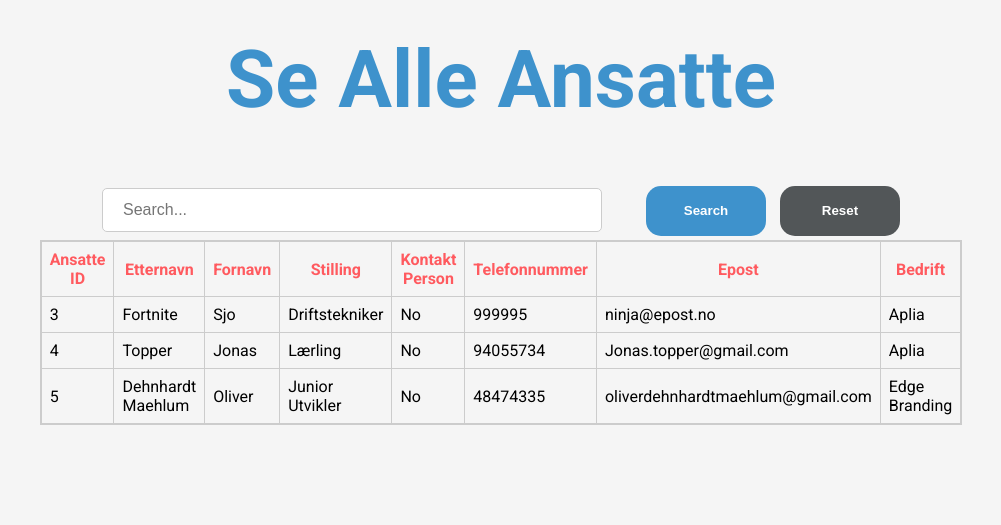
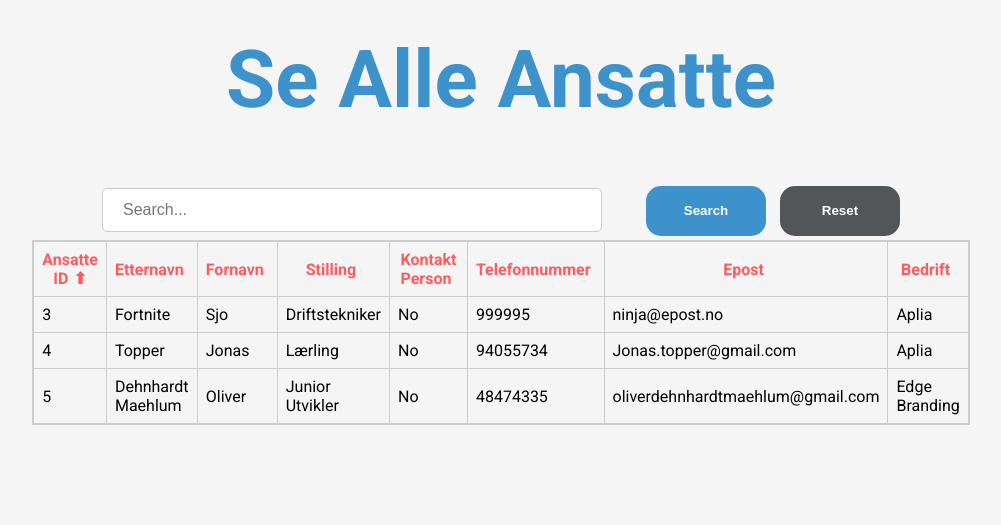
Before and after one commit to JonasTopper/Bedriftsportalen, a PHP site: page /CRUD/alle_ansatte.php in a window 1280 px wide. Shown: the part 485-1010 px from the top of the page, without its empty margins (139-1140 px from the left). Run offline with PHP 8.4, Linux system fonts and the light colour scheme; data comes from the database, SQL or seed files in the repository.

Commit message:
Update alle_ansatte.php

```diff
--- a/CRUD/alle_ansatte.php
+++ b/CRUD/alle_ansatte.php
@@ -53,14 +53,14 @@ $result = mysqli_query($conn, $sql);
     <table class="all-view-table">
         <thead>
             <tr class="alle-ansatte">
-                <th><a href="?sort=ansatte_id&order=<?php echo $order == 'ASC' ? 'desc' : 'asc'; ?>">Ansatte ID</a></th>
-                <th><a href="?sort=ansatte_etternavn&order=<?php echo $order == 'ASC' ? 'desc' : 'asc'; ?>">Etternavn</a></th>
-                <th><a href="?sort=ansatte_fornavn&order=<?php echo $order == 'ASC' ? 'desc' : 'asc'; ?>">Fornavn</a></th>
-                <th><a href="?sort=ansatte_stilling&order=<?php echo $order == 'ASC' ? 'desc' : 'asc'; ?>">Stilling</a></th>
-                <th><a href="?sort=ansatte_kontakt_person&order=<?php echo $order == 'ASC' ? 'desc' : 'asc'; ?>">Kontakt Person</a></th>
-                <th><a href="?sort=ansatte_tlf_nr&order=<?php echo $order == 'ASC' ? 'desc' : 'asc'; ?>">Telefonnummer</a></th>
-                <th><a href="?sort=ansatte_epost&order=<?php echo $order == 'ASC' ? 'desc' : 'asc'; ?>">Epost</a></th>
-                <th><a href="?sort=bedrift_navn&order=<?php echo $order == 'ASC' ? 'desc' : 'asc'; ?>">Bedrift</a></th>
+            <th><a href="?sort=ansatte_id&order=<?php echo $order == 'ASC' ? 'desc' : 'asc'; ?>">Ansatte ID<span class="sort-arrow <?php echo $order == 'ASC' && $sort == 'ansatte_id' ? 'asc' : ($order == 'DESC' && $sort == 'ansatte_id' ? 'desc' : ''); ?>"></span></a></th>
+                <th><a href="?sort=ansatte_etternavn&order=<?php echo $order == 'ASC' ? 'desc' : 'asc'; ?>">Etternavn<span class="sort-arrow <?php echo $order == 'ASC' && $sort == 'ansatte_etternavn' ? 'asc' : ($order == 'DESC' && $sort == 'ansatte_etternavn' ? 'desc' : ''); ?>"></span></a></th>
+                <th><a href="?sort=ansatte_fornavn&order=<?php echo $order == 'ASC' ? 'desc' : 'asc'; ?>">Fornavn<span class="sort-arrow <?php echo $order == 'ASC' && $sort == 'ansatte_fornavn' ? 'asc' : ($order == 'DESC' && $sort == 'ansatte_fornavn' ? 'desc' : ''); ?>"></span></a></th>
+                <th><a href="?sort=ansatte_stilling&order=<?php echo $order == 'ASC' ? 'desc' : 'asc'; ?>">Stilling<span class="sort-arrow <?php echo $order == 'ASC' && $sort == 'ansatte_stilling' ? 'asc' : ($order == 'DESC' && $sort == 'ansatte_stilling' ? 'desc' : ''); ?>"></span></a></th>
+                <th><a href="?sort=ansatte_kontakt_person&order=<?php echo $order == 'ASC' ? 'desc' : 'asc'; ?>">Kontakt Person<span class="sort-arrow <?php echo $order == 'ASC' && $sort == 'ansatte_kontakt_person' ? 'asc' : ($order == 'DESC' && $sort == 'ansatte_kontakt_person' ? 'desc' : ''); ?>"></span></a></th>
+                <th><a href="?sort=ansatte_tlf_nr&order=<?php echo $order == 'ASC' ? 'desc' : 'asc'; ?>">Telefonnummer<span class="sort-arrow <?php echo $order == 'ASC' && $sort == 'ansatte_tlf_nr' ? 'asc' : ($order == 'DESC' && $sort == 'ansatte_tlf_nr' ? 'desc' : ''); ?>"></span></a></th>
+                <th><a href="?sort=ansatte_epost&order=<?php echo $order == 'ASC' ? 'desc' : 'asc'; ?>">Epost<span class="sort-arrow <?php echo $order == 'ASC' && $sort == 'ansatte_epost' ? 'asc' : ($order == 'DESC' && $sort == 'ansatte_epost' ? 'desc' : ''); ?>"></span></a></th>
+                <th><a href="?sort=bedrift_navn&order=<?php echo $order == 'ASC' ? 'desc' : 'asc'; ?>">Bedrift<span class="sort-arrow <?php echo $order == 'ASC' && $sort == 'bedrift_navn' ? 'asc' : ($order == 'DESC' && $sort == 'bedrift_navn' ? 'desc' : ''); ?>"></span></a></th>
             </tr>
         </thead>
         <tbody>
```
